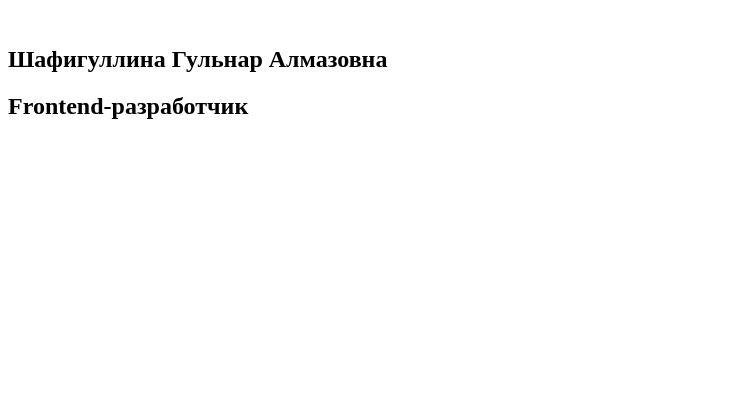
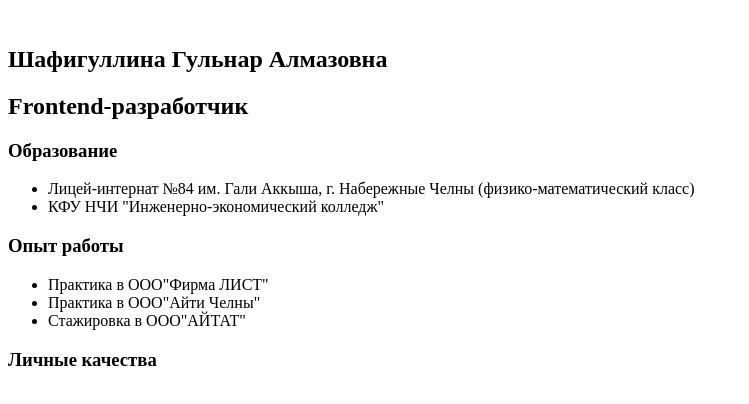
Before and after one commit to blaahhhhh/git, a plain HTML site: page index.html in a window 1280 px wide. Shown: the whole page, without its empty margins (0-749 px from the left). Drawn offline with Linux system fonts and the light colour scheme.

Commit message:
Add education and work

```diff
--- a/index.html
+++ b/index.html
@@ -15,6 +15,18 @@
         </div>
     </div>
     <div class="main">
+        <h3>Образование</h3>
+        <ul>
+            <li>Лицей-интернат №84 им. Гали Аккыша, г. Набережные Челны (физико-математический класс)</li>
+            <li>КФУ НЧИ "Инженерно-экономический колледж"</li>
+        </ul>
+        <h3>Опыт работы</h3>
+        <ul>
+            <li>Практика в ООО"Фирма ЛИСТ"</li>
+             <li>Практика в ООО"Айти Челны"</li>
+             <li>Стажировка в ООО"АЙТАТ"</li>
+        </ul>
+        <h3> Личные качества</h3>
     </div>
 </body>
 </html>
```
